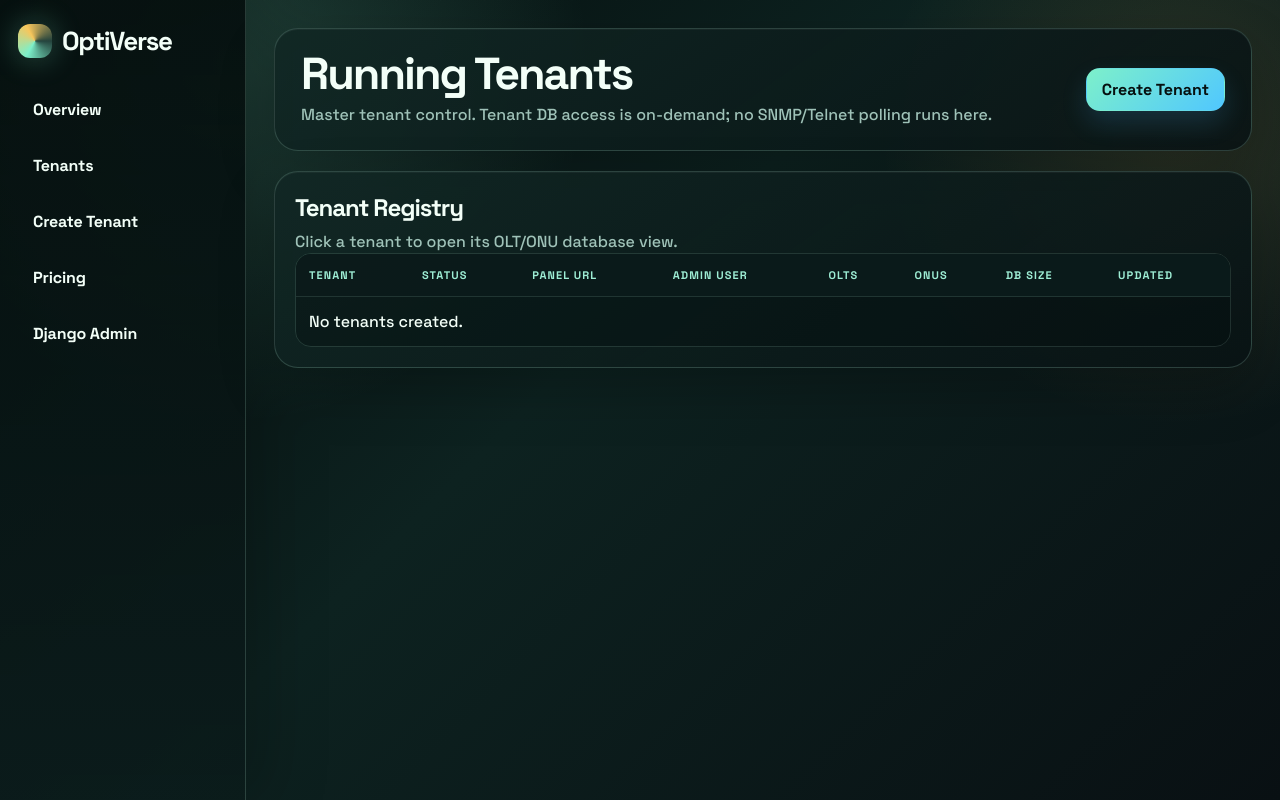
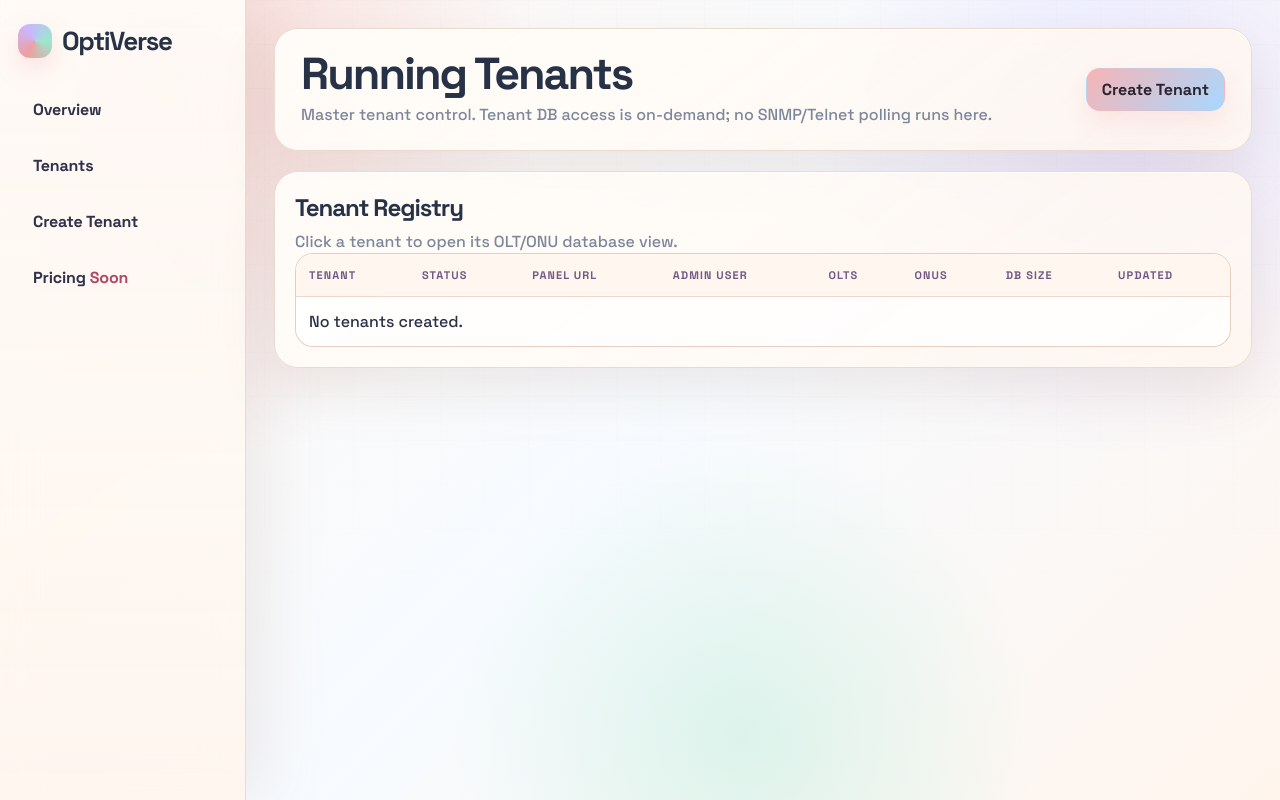
Before and after one commit to riz-coder/Smart-Olt, a Django app: template controlmanager/templates/controlmanager/tenant_list.html in a window 1280 px wide. Run offline with Django 5.2, Linux system fonts and the light colour scheme; the template is opened without the code that fills it, so the values that code supplies are empty.

Commit message:
Soften control plane theme

```diff
--- a/controlmanager/templates/controlmanager/base.html
+++ b/controlmanager/templates/controlmanager/base.html
@@ -9,20 +9,22 @@
     <link href="https://fonts.googleapis.com/css2?family=Space+Grotesk:wght@500;600;700&family=JetBrains+Mono:wght@600;700&display=swap" rel="stylesheet">
     <style>
         :root {
-            --bg:#07100f;
-            --panel:#10211f;
-            --panel2:#16312d;
-            --panel3:#0b1818;
-            --line:rgba(148, 191, 176, .24);
-            --line-strong:rgba(125, 235, 202, .38);
-            --text:#f3fff8;
-            --muted:#9fc2b8;
-            --blue:#47b7ff;
-            --green:#48e3a4;
-            --red:#ff6b7d;
-            --amber:#f7c65c;
-            --brand:#7df0ca;
-            --ink:#06100f;
+            --bg:#fff8f2;
+            --panel:#fffdf9;
+            --panel2:#fff4eb;
+            --panel3:#f6fbff;
+            --line:#eadbd0;
+            --line-strong:#dfbfae;
+            --text:#283247;
+            --muted:#7c879b;
+            --blue:#5b8def;
+            --green:#48bf84;
+            --red:#e75d74;
+            --amber:#f2ad4e;
+            --brand:#ef9f9f;
+            --mint:#9be7cf;
+            --lavender:#c9b7ff;
+            --ink:#2b2430;
         }
         * { box-sizing:border-box; }
         body {
@@ -31,33 +33,35 @@
             font-family:"Space Grotesk", "Trebuchet MS", sans-serif;
             color:var(--text);
             background:
-                radial-gradient(circle at 18% 8%, rgba(125,240,202,.20), transparent 28%),
-                radial-gradient(circle at 92% 16%, rgba(247,198,92,.13), transparent 22%),
-                linear-gradient(135deg,#050b0b 0%,#0d2220 45%,#091013 100%);
+                radial-gradient(circle at 13% 10%, rgba(239,159,159,.34), transparent 28%),
+                radial-gradient(circle at 88% 18%, rgba(201,183,255,.30), transparent 24%),
+                radial-gradient(circle at 58% 92%, rgba(155,231,207,.32), transparent 28%),
+                linear-gradient(135deg,#fff8f2 0%,#f7fbff 52%,#fff5ed 100%);
         }
         body:before {
             content:"";
             position:fixed;
             inset:0;
             pointer-events:none;
-            opacity:.20;
+            opacity:.34;
             background-image:
-                linear-gradient(rgba(255,255,255,.035) 1px, transparent 1px),
-                linear-gradient(90deg, rgba(255,255,255,.025) 1px, transparent 1px);
+                linear-gradient(rgba(94,73,96,.055) 1px, transparent 1px),
+                linear-gradient(90deg, rgba(94,73,96,.04) 1px, transparent 1px);
             background-size:44px 44px;
             mask-image:linear-gradient(to bottom, black, transparent 88%);
         }
-        a { color:#8be7d1; text-decoration:none; font-weight:700; }
-        a:hover { color:#f7d678; }
+        a { color:#315ec7; text-decoration:none; font-weight:800; }
+        a:hover { color:#b04768; text-decoration:underline; text-underline-offset:3px; }
         .layout { display:grid; grid-template-columns:246px 1fr; min-height:100vh; position:relative; }
         .side {
             position:sticky;
             top:0;
             height:100vh;
             padding:24px 18px;
-            background:linear-gradient(180deg,rgba(6,16,15,.94),rgba(11,27,27,.88));
+            background:linear-gradient(180deg,rgba(255,253,249,.88),rgba(255,244,235,.82));
             border-right:1px solid var(--line);
-            box-shadow:18px 0 60px rgba(0,0,0,.22);
+            box-shadow:18px 0 60px rgba(145,105,91,.12);
+            backdrop-filter:blur(18px);
         }
         .brand {
             display:flex;
@@ -73,8 +77,8 @@
             width:34px;
             height:34px;
             border-radius:12px;
-            background:conic-gradient(from 210deg,var(--brand),var(--amber),#24433d,var(--brand));
-            box-shadow:0 0 30px rgba(125,240,202,.30);
+            background:conic-gradient(from 210deg,var(--brand),var(--lavender),var(--mint),var(--brand));
+            box-shadow:0 10px 24px rgba(239,159,159,.26);
         }
         .nav { display:grid; gap:9px; }
         .nav a, .logout button {
@@ -82,26 +86,29 @@
             width:100%;
             padding:12px 14px;
             border-radius:14px;
-            color:var(--text);
+            color:#30324b;
             background:transparent;
             border:1px solid transparent;
             text-align:left;
-            font-weight:700;
+            font-weight:800;
             letter-spacing:-.01em;
         }
         .nav a:hover, .logout button:hover {
-            background:rgba(125,240,202,.10);
+            background:rgba(255,255,255,.72);
             border-color:var(--line-strong);
             transform:translateX(2px);
+            text-decoration:none;
+            box-shadow:0 10px 24px rgba(145,105,91,.10);
         }
         .logout { margin-top:30px; }
         .logout button { cursor:pointer; font-family:inherit; }
         .main { padding:28px; position:relative; }
         .topbar, .panel {
             border:1px solid var(--line);
-            background:linear-gradient(145deg,rgba(17,39,36,.90),rgba(8,18,20,.86));
+            background:linear-gradient(145deg,rgba(255,253,249,.92),rgba(255,246,239,.86));
             border-radius:24px;
-            box-shadow:0 22px 55px rgba(0,0,0,.24), inset 0 1px 0 rgba(255,255,255,.04);
+            box-shadow:0 22px 55px rgba(145,105,91,.13), inset 0 1px 0 rgba(255,255,255,.70);
+            backdrop-filter:blur(14px);
         }
         .topbar {
             padding:24px 26px;
@@ -120,7 +127,7 @@
         .stat {
             position:relative;
             overflow:hidden;
-            background:linear-gradient(160deg,rgba(10,24,24,.92),rgba(22,49,45,.70));
+            background:linear-gradient(160deg,rgba(255,255,255,.92),rgba(255,244,235,.78));
             border:1px solid var(--line);
             border-radius:20px;
             padding:18px;
@@ -133,48 +140,48 @@
             width:110px;
             height:110px;
             border-radius:999px;
-            background:rgba(125,240,202,.09);
+            background:rgba(239,159,159,.16);
         }
         .stat span {
             display:block;
-            color:#a8d7ca;
+            color:#8b6f84;
             text-transform:uppercase;
             font-size:11px;
             font-weight:700;
             letter-spacing:.12em;
         }
         .stat strong { display:block; font-size:34px; margin-top:9px; letter-spacing:-.05em; }
-        .table-wrap { overflow:auto; border-radius:16px; border:1px solid rgba(148,191,176,.16); }
-        table { width:100%; border-collapse:separate; border-spacing:0; min-width:760px; background:rgba(5,15,15,.38); }
-        th, td { padding:14px 13px; border-bottom:1px solid rgba(148,191,176,.16); text-align:left; vertical-align:top; }
+        .table-wrap { overflow:auto; border-radius:18px; border:1px solid rgba(223,191,174,.74); background:rgba(255,255,255,.52); }
+        table { width:100%; border-collapse:separate; border-spacing:0; min-width:760px; background:rgba(255,255,255,.58); }
+        th, td { padding:14px 13px; border-bottom:1px solid rgba(223,191,174,.52); text-align:left; vertical-align:top; }
         tr:last-child td { border-bottom:0; }
         tbody tr { transition:background .16s ease, transform .16s ease; }
-        tbody tr:hover { background:rgba(125,240,202,.055); }
+        tbody tr:hover { background:rgba(239,159,159,.10); }
         th {
             position:sticky;
             top:0;
             z-index:1;
-            color:#9eeed5;
-            background:rgba(11,27,27,.95);
+            color:#725985;
+            background:rgba(255,246,239,.96);
             font-size:11px;
             text-transform:uppercase;
             letter-spacing:.10em;
         }
         .form-grid { display:grid; grid-template-columns:repeat(2,minmax(0,1fr)); gap:15px; }
         .wide { grid-column:1 / -1; }
-        label { display:block; font-size:11px; color:#bdf3df; font-weight:700; margin:0 0 7px; text-transform:uppercase; letter-spacing:.10em; }
+        label { display:block; font-size:11px; color:#725985; font-weight:800; margin:0 0 7px; text-transform:uppercase; letter-spacing:.10em; }
         .cp-input {
             width:100%;
-            border:1px solid rgba(125,240,202,.26);
+            border:1px solid #dac8bd;
             border-radius:14px;
-            background:#071313;
+            background:rgba(255,255,255,.86);
             color:var(--text);
             padding:12px 13px;
             outline:0;
             font-family:inherit;
             box-shadow:inset 0 1px 0 rgba(255,255,255,.03);
         }
-        .cp-input:focus { border-color:var(--brand); box-shadow:0 0 0 3px rgba(125,240,202,.12); }
+        .cp-input:focus { border-color:#dd8d9a; box-shadow:0 0 0 3px rgba(239,159,159,.18); }
         textarea.cp-input { min-height:92px; }
         .btn {
             display:inline-flex;
@@ -186,23 +193,44 @@
             border:1px solid transparent;
             border-radius:14px;
             font-weight:700;
-            color:#06100f;
+            color:#2b2430;
             cursor:pointer;
             font-family:inherit;
             transition:transform .16s ease, box-shadow .16s ease, border-color .16s ease;
         }
         .btn:hover { transform:translateY(-1px); }
-        .btn-blue { background:linear-gradient(135deg,var(--brand),#50c7ff); box-shadow:0 12px 26px rgba(71,183,255,.16); }
-        .btn-red { background:rgba(255,107,125,.14); border-color:rgba(255,107,125,.55); color:#ffd2d8; }
-        .btn-dark { background:rgba(255,255,255,.06); border-color:rgba(148,191,176,.24); color:var(--text); }
+        .btn-blue { background:linear-gradient(135deg,#f7b4b4,#a8d8ff); box-shadow:0 12px 26px rgba(239,159,159,.20); }
+        .btn-red { background:rgba(231,93,116,.12); border-color:rgba(231,93,116,.46); color:#b5213b; }
+        .btn-dark { background:rgba(255,255,255,.72); border-color:#dac8bd; color:#394058; }
         .badge { display:inline-flex; padding:6px 11px; border-radius:999px; font-size:11px; font-weight:700; border:1px solid; text-transform:uppercase; letter-spacing:.06em; }
-        .active { color:#9effd6; background:rgba(72,227,164,.14); border-color:rgba(72,227,164,.42); }
-        .suspended, .disabled { color:#ffc5cf; background:rgba(255,107,125,.14); border-color:rgba(255,107,125,.45); }
-        .provisioning { color:#ffe0a6; background:rgba(247,198,92,.14); border-color:rgba(247,198,92,.45); }
+        .active { color:#147a52; background:rgba(72,191,132,.16); border-color:rgba(72,191,132,.40); }
+        .suspended, .disabled { color:#b5213b; background:rgba(231,93,116,.13); border-color:rgba(231,93,116,.42); }
+        .provisioning { color:#9a6411; background:rgba(242,173,78,.18); border-color:rgba(242,173,78,.48); }
         .messages { list-style:none; padding:0; margin:0 0 16px; display:grid; gap:8px; }
-        .messages li { padding:13px 15px; border-radius:15px; border:1px solid var(--line); background:#10211f; font-weight:700; }
-        .messages .success { background:rgba(72,227,164,.16); border-color:rgba(72,227,164,.48); }
-        .messages .error { background:rgba(255,107,125,.16); border-color:rgba(255,107,125,.50); }
+        .messages li { padding:13px 15px; border-radius:15px; border:1px solid var(--line); background:rgba(255,253,249,.92); font-weight:800; }
+        .messages .success { background:rgba(72,191,132,.15); border-color:rgba(72,191,132,.44); color:#147a52; }
+        .messages .error { background:rgba(231,93,116,.13); border-color:rgba(231,93,116,.44); color:#b5213b; }
+        .coming-soon {
+            display:grid;
+            gap:14px;
+            place-items:start;
+            min-height:260px;
+            padding:34px;
+            border-radius:24px;
+            background:linear-gradient(135deg,rgba(255,255,255,.74),rgba(255,244,235,.70));
+            border:1px dashed #dcb9aa;
+        }
+        .coming-soon .pill {
+            display:inline-flex;
+            padding:7px 12px;
+            border-radius:999px;
+            background:rgba(201,183,255,.24);
+            color:#6a4ca0;
+            font-size:12px;
+            font-weight:800;
+            letter-spacing:.10em;
+            text-transform:uppercase;
+        }
         @media (max-width:980px) {
             .layout { grid-template-columns:1fr; }
             .side { position:relative; height:auto; }
@@ -219,8 +247,7 @@
             <a href="{% url 'control_dashboard' %}">Overview</a>
             <a href="{% url 'control_tenants' %}">Tenants</a>
             <a href="{% url 'control_tenant_create' %}">Create Tenant</a>
-            <a href="{% url 'control_plans' %}">Pricing</a>
-            <a href="{% url 'admin:index' %}">Django Admin</a>
+            <a href="{% url 'control_plans' %}">Pricing <span style="color:#b04768;">Soon</span></a>
         </nav>
         {% if user.is_authenticated %}
         <form class="logout" method="post" action="{% url 'control_logout' %}">{% csrf_token %}<button type="submit">Log out</button></form>
```
Also changed, not shown: controlmanager/templates/controlmanager/plan_list.html (+9 -11 lines), controlmanager/templates/registration/control_login.html (+29 -27 lines), controlmanager/views.py (+3 -13 lines).
